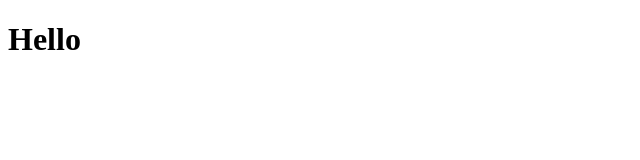
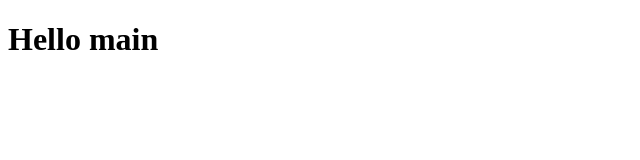
Before and after one commit to OlesiaTsaturian/first, a plain HTML site: page index.html in a window 1280 px wide. Shown: the whole page, without its empty margins (0-640 px from the left). Drawn offline with Linux system fonts and the light colour scheme.

Commit message:
add main

```diff
--- a/index.html
+++ b/index.html
@@ -6,6 +6,6 @@
     <title>Document</title>
   </head>
   <body>
-    <h1>Hello</h1>
+    <h1>Hello main</h1>
   </body>
 </html>
```
